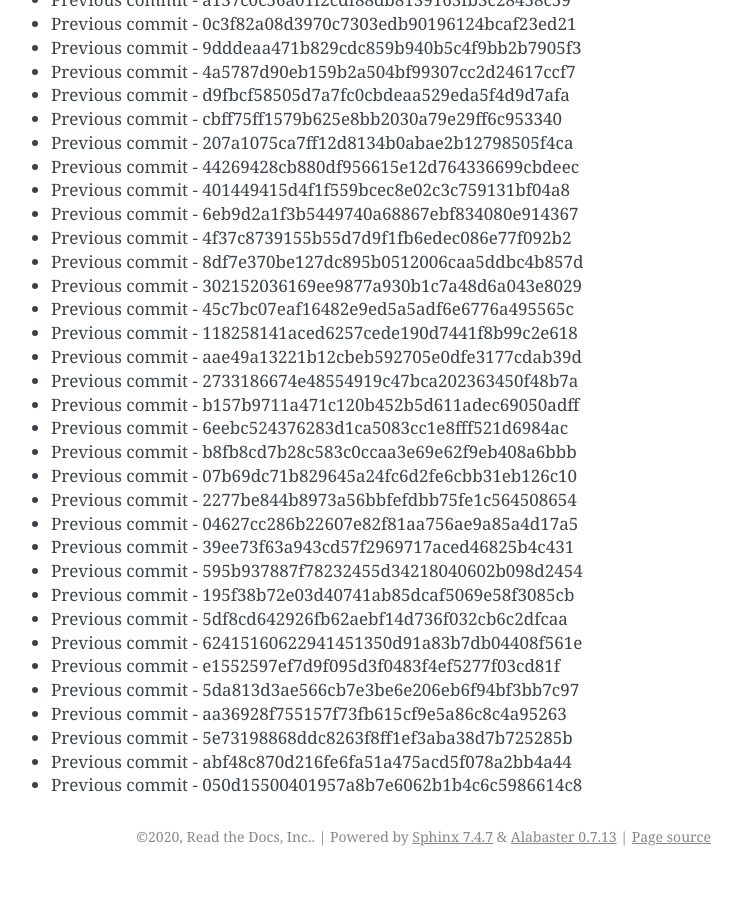
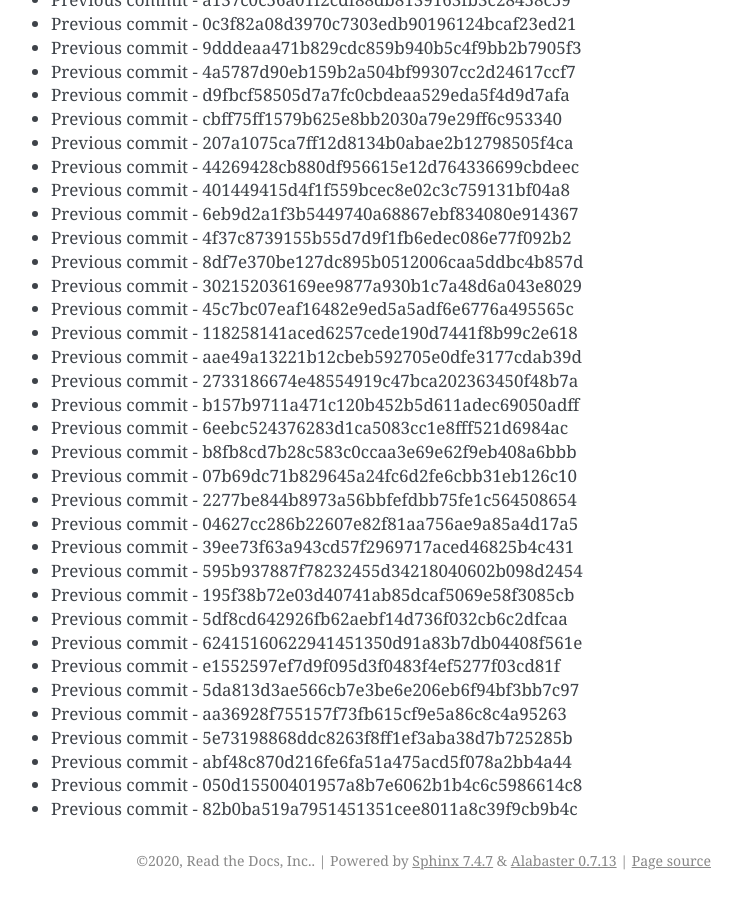
Before and after one commit to readthedocs/rtd-git-stresstest, a Sphinx documentation site: the page built from docs/updates.rst, in a window 1280 px wide and 900 px high, scrolled down 104386 px. Shown: the whole window, without its empty margins (399-1141 px from the left). Built offline with Sphinx 7.4.7, drawn with Linux system fonts in a browser that asks for light colours; before the commit the page ends 105262 px from its top, so only the background shows below that.

Commit message:
Generating commit from previous: 82b0ba519a7951451351cee8011a8c39f9cb9b4c

```diff
--- a/docs/updates.rst
+++ b/docs/updates.rst
@@ -4418,3 +4418,4 @@ It can be tested for any performance characteristics.
 * Previous commit - 5e73198868ddc8263f8ff1ef3aba38d7b725285b
 * Previous commit - abf48c870d216fe6fa51a475acd5f078a2bb4a44
 * Previous commit - 050d15500401957a8b7e6062b1b4c6c5986614c8
+* Previous commit - 82b0ba519a7951451351cee8011a8c39f9cb9b4c
```
